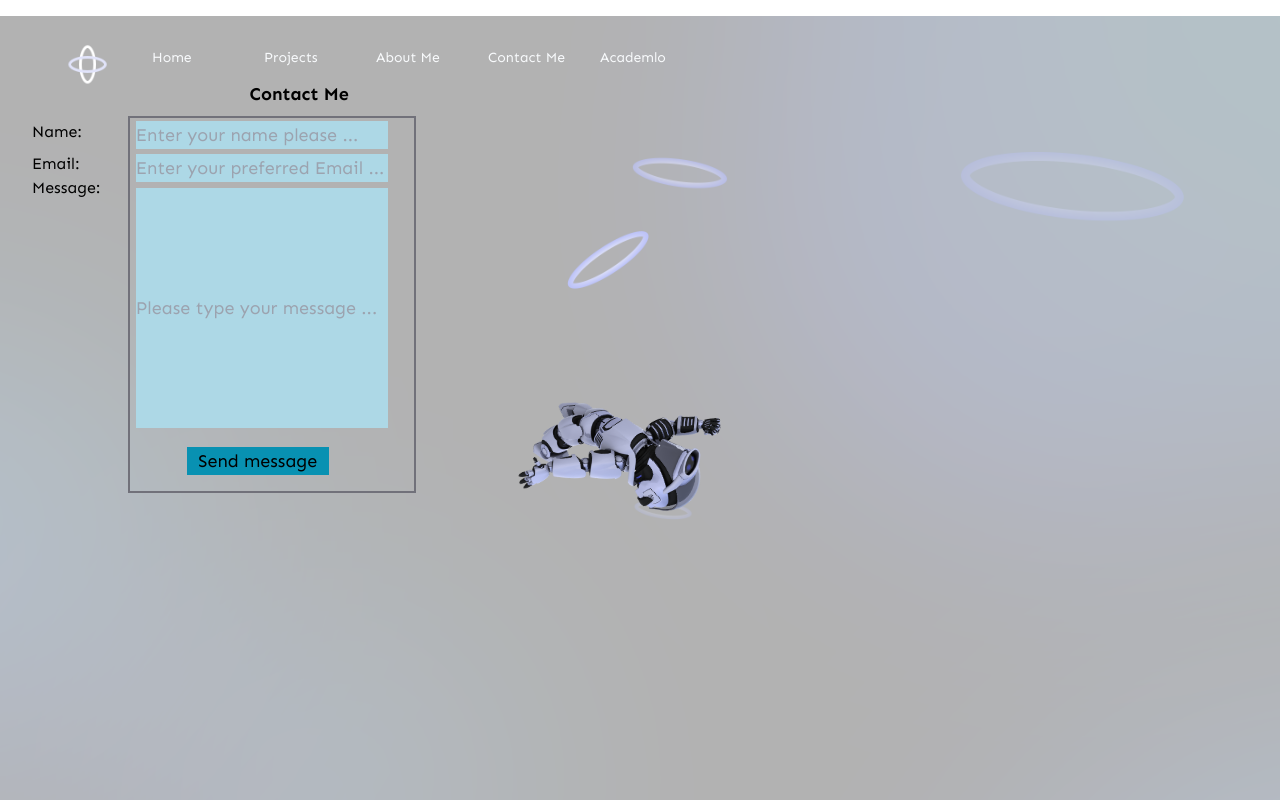
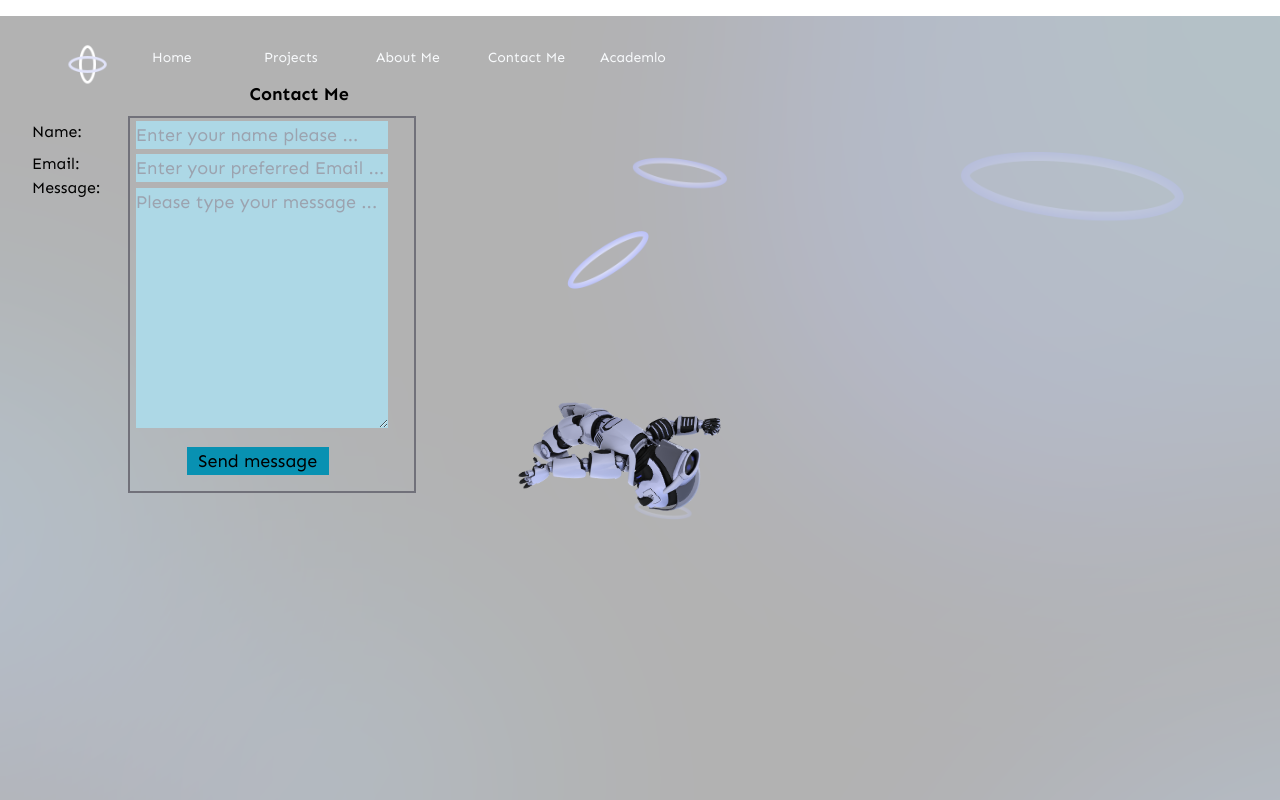
Before and after one commit to guskumite/myportfolio, a React (Vite) app: page /contact in a window 1280 px wide. Shown: the top 800 px of the page. Built offline with nearby package versions, Linux system fonts and the light colour scheme; the HTML template or start-up script is replaced by a standard one.

Commit message:
version 1.0.5

```diff
--- a/src/components/ContactMe.jsx
+++ b/src/components/ContactMe.jsx
@@ -97,9 +97,9 @@ const ContactMe = () => {
               id="Email"
               type="text"
             />
-            <input
+            <textarea
               className="ml-[2%] w-[89%] mt-[1%] mb-[1%] h-[15rem] bg-[lightblue] border-solid custom-placeholder text-lg"
-              rows="4"
+              rows={4}
               autoComplete="off"
               required
               placeholder="Please type your message ..."
```
